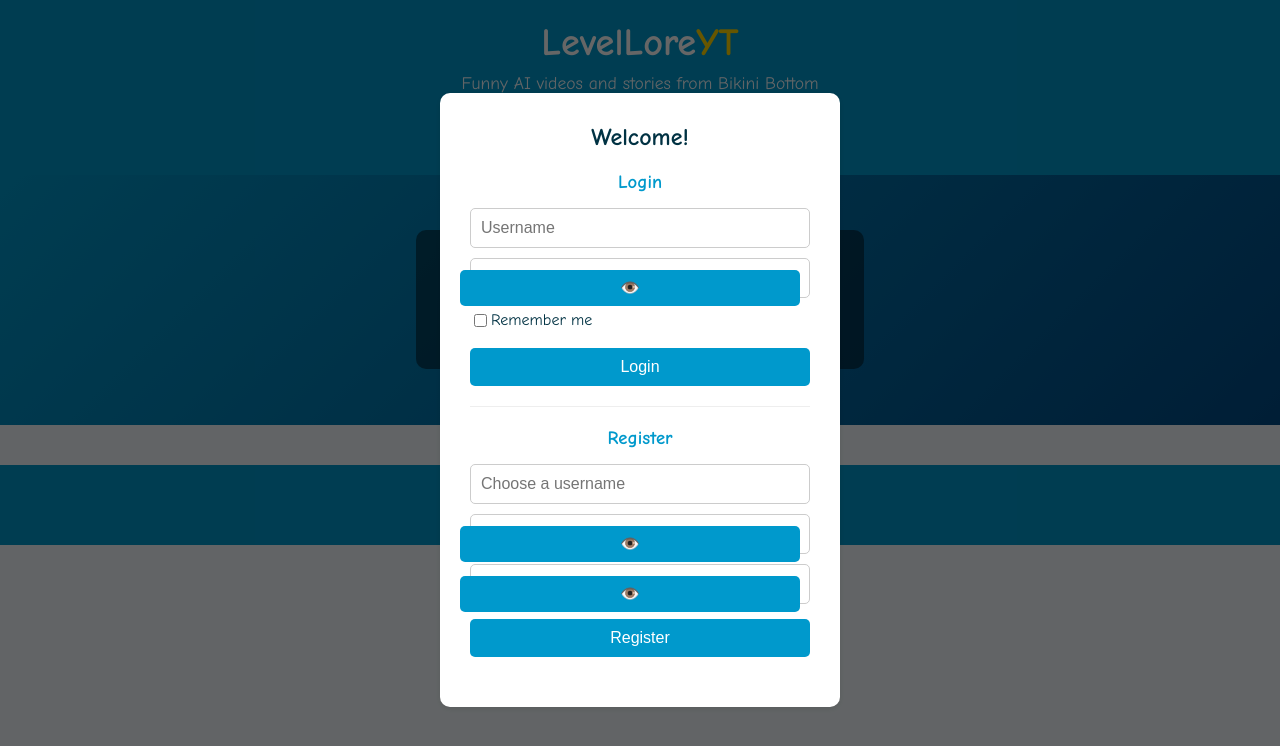
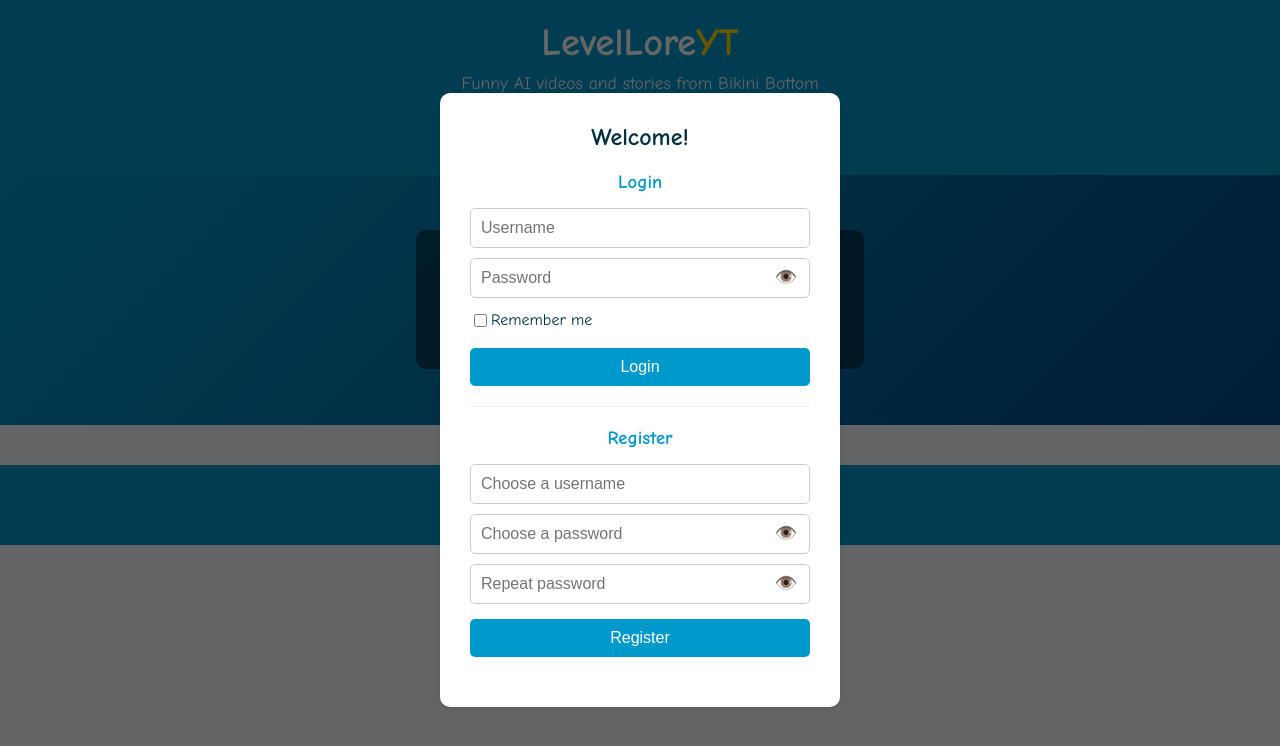
Before and after one commit to Manuehec/levellore-app, a plain HTML site: page client/index.html in a window 1280 px wide. Both pictures are taken after a click on the button "Login / Register". Drawn offline with Linux system fonts and the light colour scheme.

Commit message:
Fix auth eye-toggle button sizing; prevent inheritance from generic buttons
- Override .login-container button styles for .toggle-password
- Position icon inside input and reserve padding on input

```diff
--- a/client/style.css
+++ b/client/style.css
@@ -670,3 +670,32 @@ padding: 20px;
 .error-message {
 color: #e74c3c; /* red */
 }
+/* === FIX: eye toggle should NOT inherit big .login-container button styles ===
+   Paste this AT THE END of style.css
+*/
+
+/* Make the eye button ignore the generic .login-container button styles */
+.login-container button.toggle-password {
+  all: unset;                              /* wipe inherited button rules */
+  position: absolute;
+  right: 10px;
+  top: 50%;
+  transform: translateY(-50%);
+  display: inline-flex;
+  align-items: center;
+  justify-content: center;
+  width: 28px;                             /* small hit area */
+  height: 28px;
+  cursor: pointer;
+  font-size: 18px;                         /* eye size */
+  line-height: 1;
+  color: inherit;
+}
+.login-container button.toggle-password:focus {
+  outline: 2px solid var(--secondary);
+  outline-offset: 2px;
+}
+
+/* Ensure the input has space for the eye */
+.password-field { position: relative; }
+.password-input { padding-right: 44px; }
```
